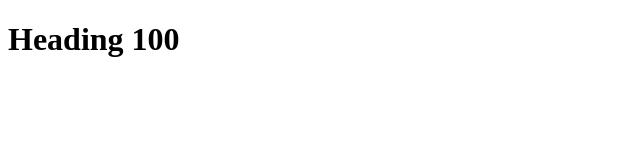
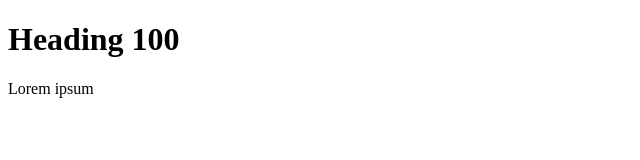
Before and after one commit to arnaspl/git_bridge, a plain HTML site: page index.html in a window 1280 px wide. Shown: the whole page, without its empty margins (0-640 px from the left). Drawn offline with Linux system fonts and the light colour scheme.

Commit message:
Update index.html

```diff
--- a/index.html
+++ b/index.html
@@ -8,5 +8,6 @@
 </head>
 <body>
     <h1>Heading 100</h1>
+    <div>Lorem ipsum</div>
 </body>
 </html>
```
